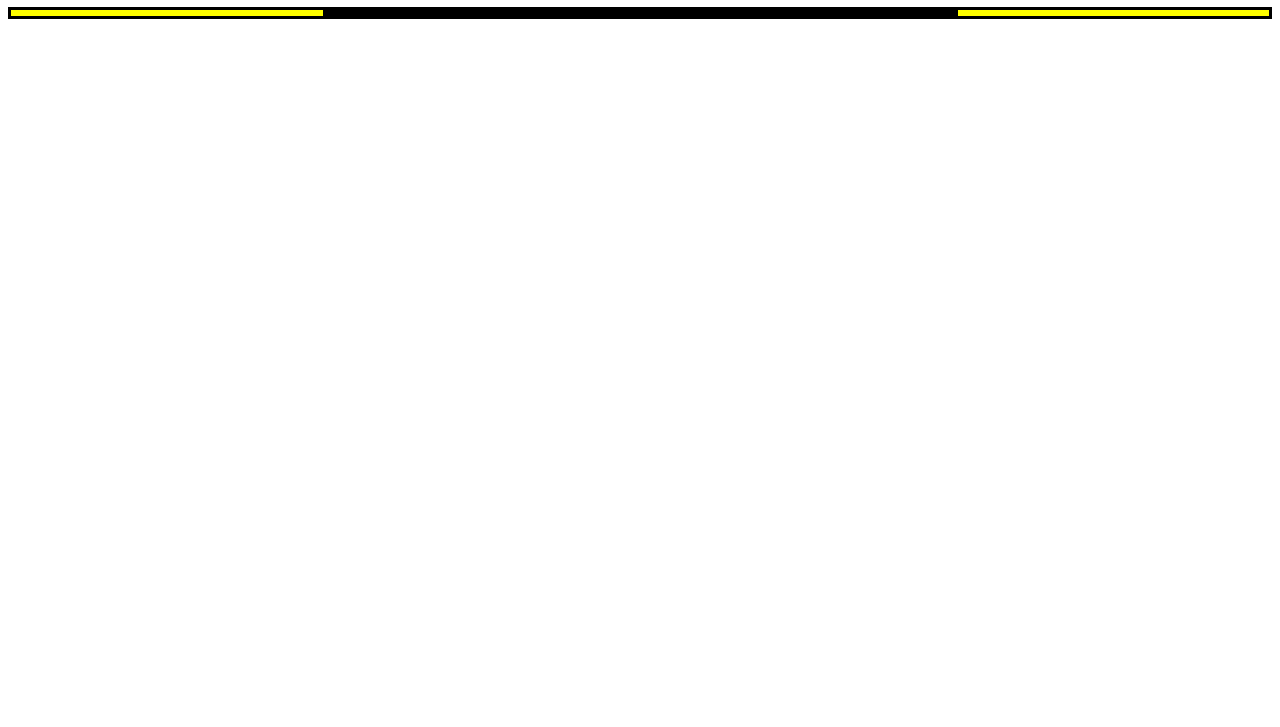
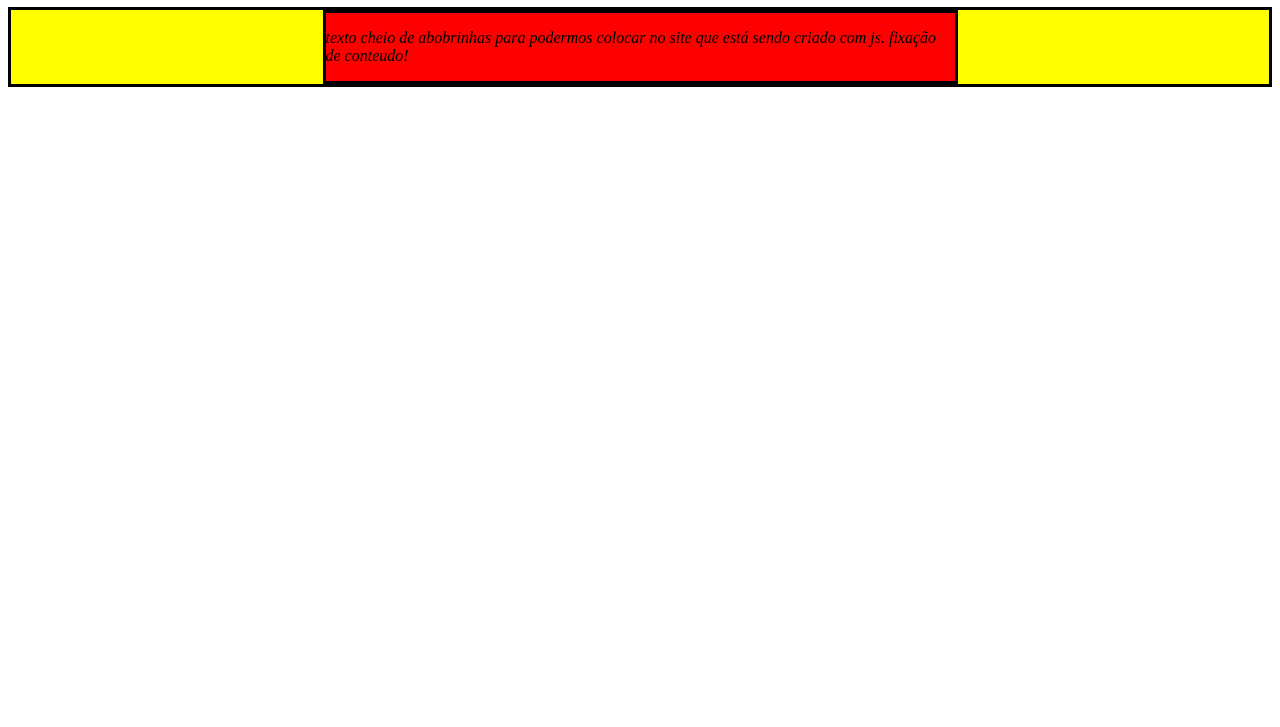
Before and after one commit to bruno-s-mendes/trybe-exercises, a plain HTML site: page exercises/5.0/5.2/Exercicios/index.html in a window 1280 px wide. Shown: the part 73-800 px from the top of the page. Drawn offline with Linux system fonts and the light colour scheme.

Commit message:
resolvido exercicio 4

```diff
--- a/exercises/5.0/5.2/Exercicios/index.html
+++ b/exercises/5.0/5.2/Exercicios/index.html
@@ -68,6 +68,9 @@
         let secondDiv =  document.createElement('div');
         secondDiv.className = 'center-content';
         document.querySelector('.main-content').appendChild(secondDiv);
+        let par = document.createElement('p');
+        par.innerText = 'texto cheio de abobrinhas para podermos colocar no site que está sendo criado com js. fixação de conteudo!'
+        document.querySelector('.center-content').appendChild(par);
     </script>
   </body>
 </html>
```
